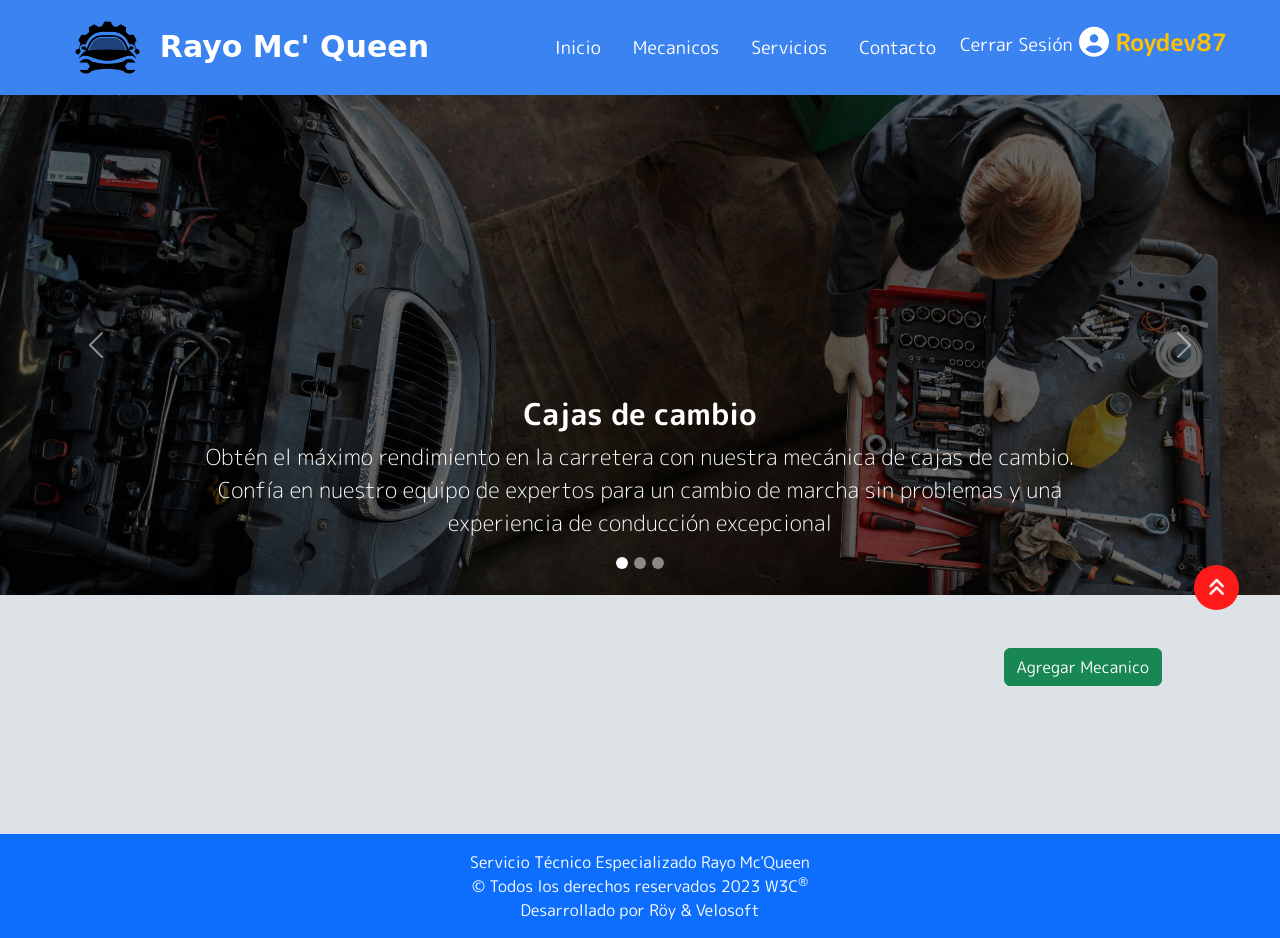
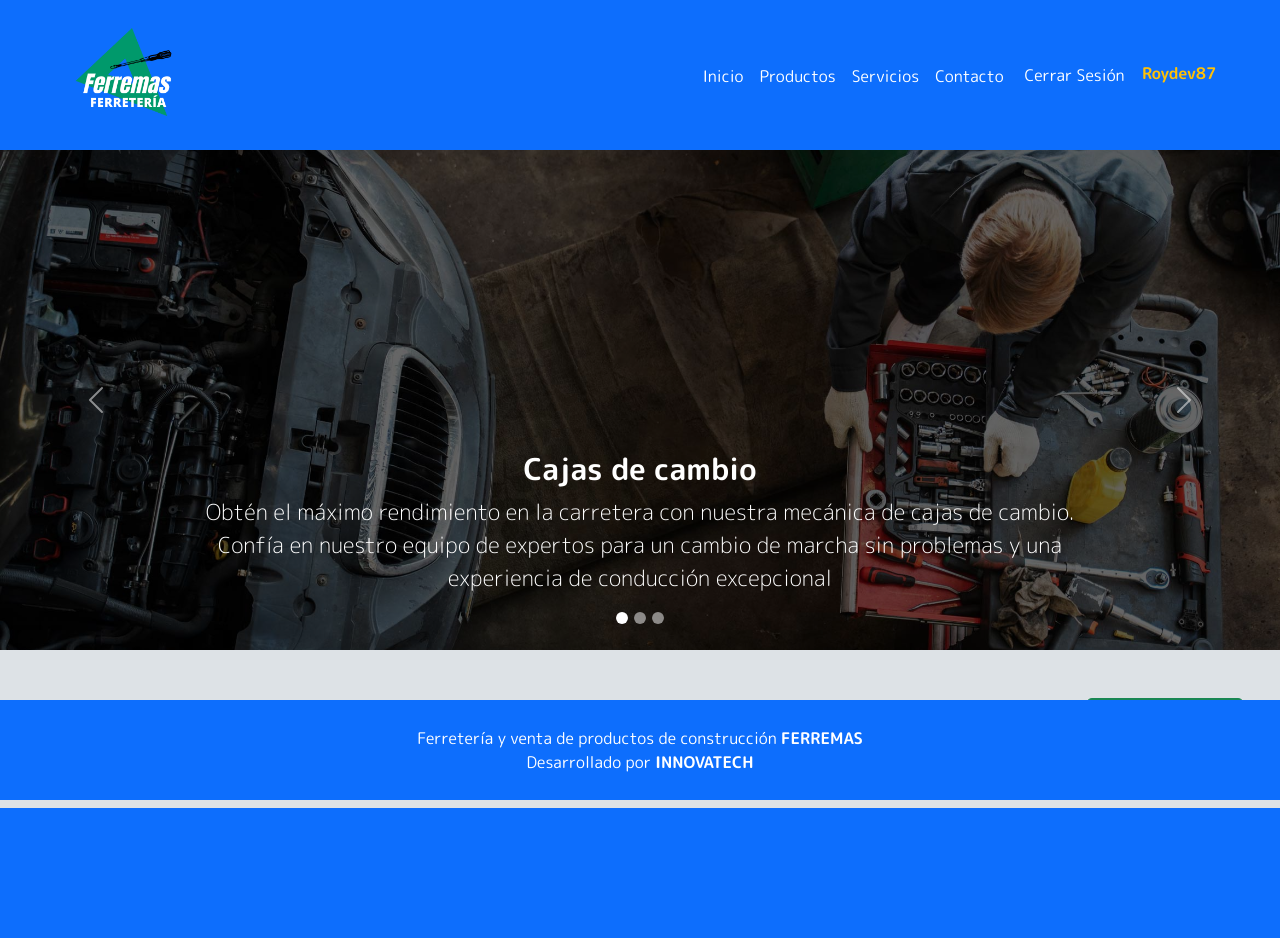
Before and after one commit to Roy-frontend/ferremas, a Django app: page / in a window 1280 px wide. After the commit the page ends 808 px from the top, so only its background shows below. Run offline with Django 4.2, Linux system fonts and the light colour scheme; a user stored in the database is signed in; data that the repository does not hold is empty; some libraries are stand-ins or nearby versions; some web fonts are replaced.

Commit message:
algunos cambios

```diff
--- /dev/null
+++ b/LEER.txt
@@ -0,0 +1,2 @@
+roydev87
+Ac0105ca--
--- a/rayoproject/rayoapp/static/css/style_in.css
+++ b/rayoproject/rayoapp/static/css/style_in.css
@@ -18,32 +18,11 @@ body {
 
 
 header {
-    background-color: #3a83f0;
-    height: auto;
-    text-align: center;
+    height: 150px;
 }
 
 .margen {
     margin-right: 5%;
-}
-
-.buscar-font {
-    font-family: 'M PLUS Rounded 1c', sans-serif !important;
-    font-weight: 300;
-    font-size: 18px;
-    max-height: 40px;
-    margin-top: 6px;
-
-}
-
-.nav-link {
-    font-family: 'M PLUS Rounded 1c', sans-serif;
-    font-weight: 400;
-    font-size: 18px;
-    color: #ffffff;
-    display: inline-block;
-    border-radius: 5px;
-    padding: 10px;
 }
 
 .nav-link:hover {
@@ -62,7 +41,7 @@ header {
 
 .ImgLogo {
     margin-left: 5%;
-    width: 65px;
+    width: 100px;
     align-items: center;
 }
 
@@ -165,11 +144,6 @@ header {
     filter: brightness(0.4);
 }
 
-.btn {
-    margin-top: 5px;
-    margin-bottom: 20px;
-}
-
 .tamaño-font h4 {
     font-weight: 700 !important;
     font-size: 30px !important;
@@ -187,15 +161,9 @@ header {
 
 
 
-.img-card {
-    height: 300px !important;
-    object-fit: cover;
+.img-card-img-top {
     filter: brightness(0.8);
-    border-bottom: 2px #ff1a1a !important;
-}
 
-.img-card {
-    border-radius: 5%;
 }
 
 .card-mecanico {
@@ -245,3 +213,9 @@ header {
     transform: scale(1.3);
     border-color: rgba(105, 89, 89, 0.075);
 }
+
+footer {
+    height: 100px;
+    position: absolute;
+    bottom: 0;
+  }
--- a/rayoproject/rayoapp/templates/base.html
+++ b/rayoproject/rayoapp/templates/base.html
@@ -19,43 +19,41 @@
 
 <body>
 
-
     <!-- ENCABEZADO BARRA NAVEGACION -->
-    <header>
-        <nav class="navbar navbar-expand-lg " id="NavBarBarra">
-            <div class="container-fluid">
-                <img class="ImgLogo" src="{% static 'img/Logo.png' %}" alt="Logo">
-                <a class="navbar-brand" href="{% url 'inicio' %}" id="Rayo">Rayo Mc' Queen</a>
-                <button class="navbar-toggler" type="button" data-bs-toggle="collapse" data-bs-target="#navbarSupportedContent"
-                    aria-controls="navbarSupportedContent" aria-expanded="false" aria-label="Toggle navigation">
-                    <span class="navbar-toggler-icon"></span>
-                </button>
-                <div class="collapse navbar-collapse " id="navbarSupportedContent">
-                    <ul class="navbar-nav ms-auto d-flex justify-content-center py-3 cp-4 gap-3 margen">
+    <header class="bg-primary ">
+        <nav class="navbar navbar-expand-lg align-items-center ">
+            <div class="container-fluid justify-content-between align-items-center">
+                <!-- Logo y nombre a la izquierda -->
+                <div class="d-flex align-items-center">
+                    <img class="ImgLogo ms-5" style="width: 135px;" src="{% static 'img/Logo.png' %}" alt="Logo" >
+                    <a class="navbar-brand" href="{% url 'inicio' %}" id="Rayo"></a>
+                </div>
+                <div class="collapse navbar-collapse justify-content-end " id="navbarSupportedContent">
+                    <ul class="navbar-nav margen">
                         <li class="nav-item">
-                            <a class="nav-link" aria-current="page" href="{% url 'inicio' %}">Inicio</a>
+                            <a class="nav-link text-white" aria-current="page" href="{% url 'inicio' %}">Inicio</a>
                         </li>
                         <li class="nav-item">
-                            <a class="nav-link" href="{% url 'inicio' %}#Mecanicos">Mecanicos</a>
+                            <a class="nav-link text-white" href="{% url 'inicio' %}#Mecanicos">Productos</a>
                         </li>
                         <li class="nav-item">
-                            <a class="nav-link" href="{% url 'servicios' %}">Servicios</a>
+                            <a class="nav-link text-white" href="{% url 'servicios' %}">Servicios</a>
                         </li>
                         <li class="nav-item">
-                            <a class="nav-link" href="{% url 'contacto' %}">Contacto</a>
+                            <a class="nav-link text-white" href="{% url 'contacto' %}">Contacto</a>
                         </li>
-                        <li class="nav-item fs-4 text-warning">
+                        <li class="nav-item">
                             {% if user.is_authenticated %}
-                                <form action="{% url 'logout' %}" method="post" class="nav-item fs-4 text-warning">
-                                    {% csrf_token %}
-                                    <button type="submit" class="nav-link" style="border: none; background: none; padding: 0; margin: 0; cursor: pointer;">Cerrar Sesión</button>
-                                    <i class="fa-solid fa-circle-user fa-lg" style="color: #ffffff;"></i>
-                                    <span class="fw-bold">{{ user.username|capfirst }}</span>
-                                </form>
+                            <form action="{% url 'logout' %}" method="post" class="nav-item">
+                                {% csrf_token %}
+                                <div class="nav-link text-warning" style="padding:0; margin:0;">
+                                    <button type="submit" class="btn btn-link text-white" style="text-decoration: none;">Cerrar Sesión</button>
+                                    <span class="fw-bold" style="font-size: 16px;">{{ user.username|capfirst }}</span>
+                                </div>
+                            </form>
                             {% else %}
-                                <a class="nav-link" href="{% url 'login' %}">Login</a>
+                            <a class="nav-link text-white" style="padding:0; margin:0; font-size:16px;" href="{% url 'login' %}">Login</a>
                             {% endif %}
-
                         </li>
                     </ul>
                 </div>
@@ -63,36 +61,21 @@
         </nav>
     </header>
 
-
-
     {% block contenido %}
 
     {% endblock %}
 
-
-
-    <!-- BOTON BACK TO TOP -->
-    <div class="container-fluid mb-5">
-        <div id="button-up" class="boton btn position-fixed mb-5 me-3" style="top: 70% !important;">
-            <i class="fa-solid fa-angles-up fa-flip"></i>
-        </div>
-    </div>
-
-
     <!-- FOOTER -->
-    <footer class="container-fluid bg-primary text-white py-3">
+    <footer class="container-fluid d-flex justify-content-center align-items-center bg-primary text-white">
         <div class="text-center">
-            <p class="mb-0">Servicio Técnico Especializado Rayo Mc'Queen</p>
-            <p class="mb-0">© Todos los derechos reservados 2023 W3C<sup>®</sup></p>
-            <p class="mb-0">Desarrollado por Röy & Velosoft</p>
+            <p class="mb-0">Ferretería y venta de productos de construcción <strong>FERREMAS</strong></p>
+            <p class="mb-0">Desarrollado por <strong>INNOVATECH</strong></p>
         </div>
     </footer>
-
 
     <!-- SCRIPTS -->
     <script src="https://cdn.jsdelivr.net/npm/bootstrap@5.3.0-alpha3/dist/js/bootstrap.bundle.min.js"
         integrity="sha384-ENjdO4Dr2bkBIFxQpeoTz1HIcje39Wm4jDKdf19U8gI4ddQ3GYNS7NTKfAdVQSZe" crossorigin="anonymous"></script>
-    <script src="{% static 'js/element.js' %}"></script>
 </body>
 
 </html>
--- a/rayoproject/rayoapp/templates/paginas/index.html
+++ b/rayoproject/rayoapp/templates/paginas/index.html
@@ -59,17 +59,18 @@
 <!-- boton agregar -->
 
 
-<div class="container mt-5 mb-5" id="Mecanicos">
+<div class="container my-5" style="max-width: 1600px;" id="Mecanicos">
+    <div class="row justify-content-between">
         <div class="container d-flex justify-content-end">
             {% if user.is_authenticated %}
-        <a href="{% url 'crear' %}" class="btn btn-success me-4">Agregar Mecanico</a>
+            <a href="{% url 'crear' %}" class="btn btn-success me-4">Agregar Producto</a>
             {% endif %}
         </div>
-    <div class="row row-cols-1 row-cols-md-1 row-cols-lg-2 g-5 m-2">
+        <div class="row row-cols-1 row-cols-md-1 row-cols-lg-3">
             {% for mecanico in mecanicos %}
             <div class="col">
-            <div class="card card-mecanico rounded-5">
-                <img src="{{ mecanico.imagen.url }}" class="card-img-top hv-100 img-card img-mecanico" alt="...">
+                <div class="card card-mecanico rounded-5" style="width: 450px; height: 800px;">
+                    <img src="{{ mecanico.imagen.url }}" class="card-img-top img-mecanico" style="height: 400px; object-fit: cover;">
                     <div class="card-body">
                         <h5 class="card-title">{{ mecanico.nombre }}</h5>
                         <p class="card-text">{{ mecanico.descripcion }}</p>
@@ -85,6 +86,7 @@
             {% endfor %}
         </div>
     </div>
+</div>
 <br>
 
 {% endblock %}
```
Also changed, not shown: rayoproject/db.sqlite3, rayoproject/imagenes/mecanico1.jpg (deleted), rayoproject/img/mecanico2.jpg (deleted), rayoproject/img/mecanico4.jpg (deleted), rayoproject/rayoapp/static/img/Logo.png. Lines whose indentation alone changed are shown as unchanged.
